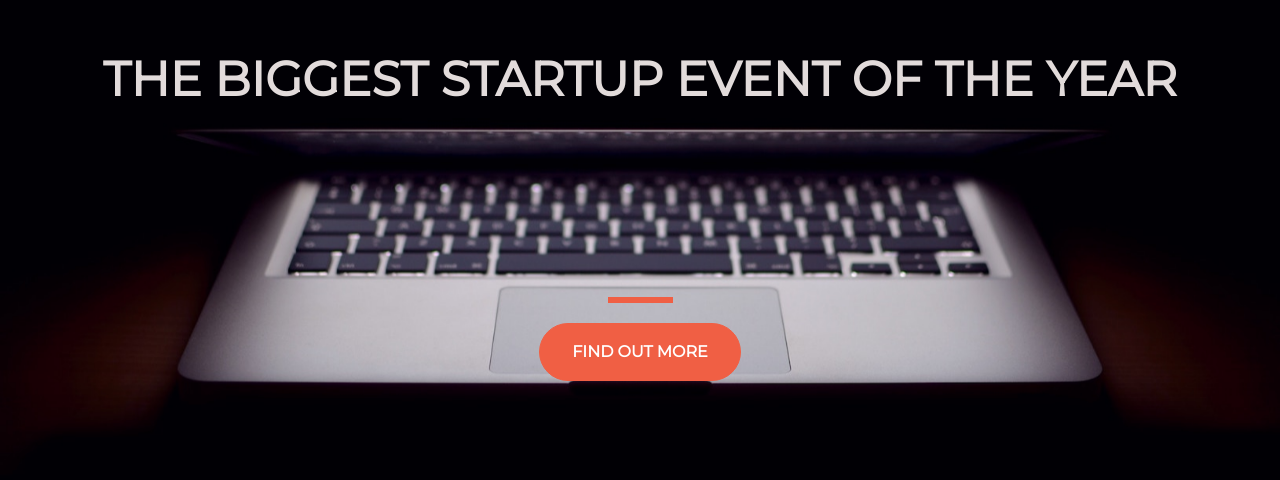
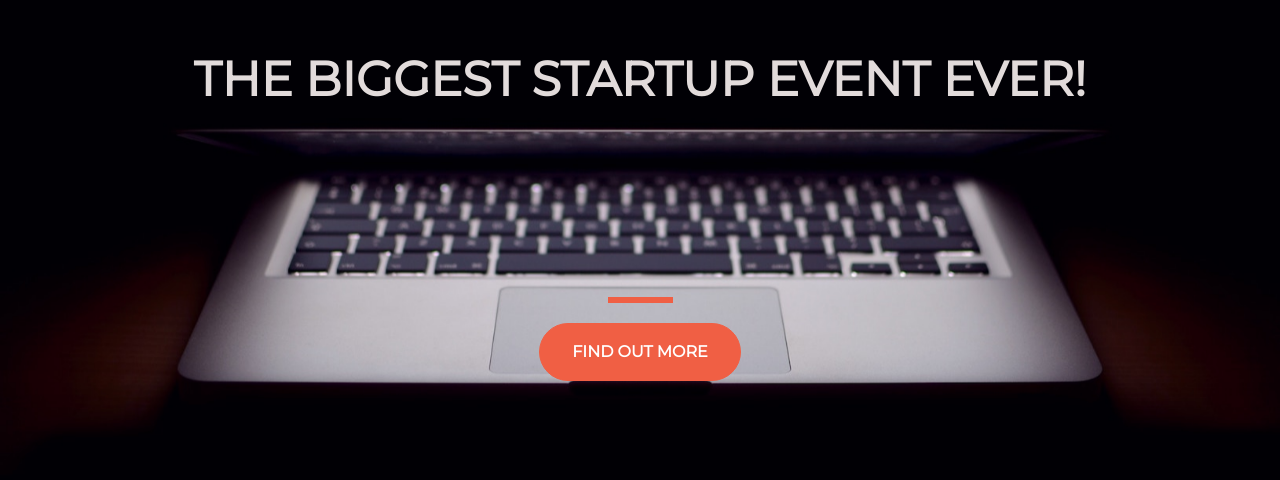
Before and after one commit to amutones/startup-of-the-year, a plain HTML site: page index.html in a window 1280 px wide. Shown: the part 184-664 px from the top of the page. Drawn offline with nearby package versions, Linux system fonts and the light colour scheme.

Commit message:
change year to ever

```diff
--- a/index.html
+++ b/index.html
@@ -21,7 +21,7 @@
     <div class="container d-flex align-items-center h-100">
       <div class="row">
         <header class="text-center col-12">
-          <h1 class="text-uppercase"><strong>The biggest startup event of the year</strong></h1>
+          <h1 class="text-uppercase"><strong>The biggest startup event ever!</strong></h1>
         </header>
         <div class="buffer col-12">
         </div>
```
